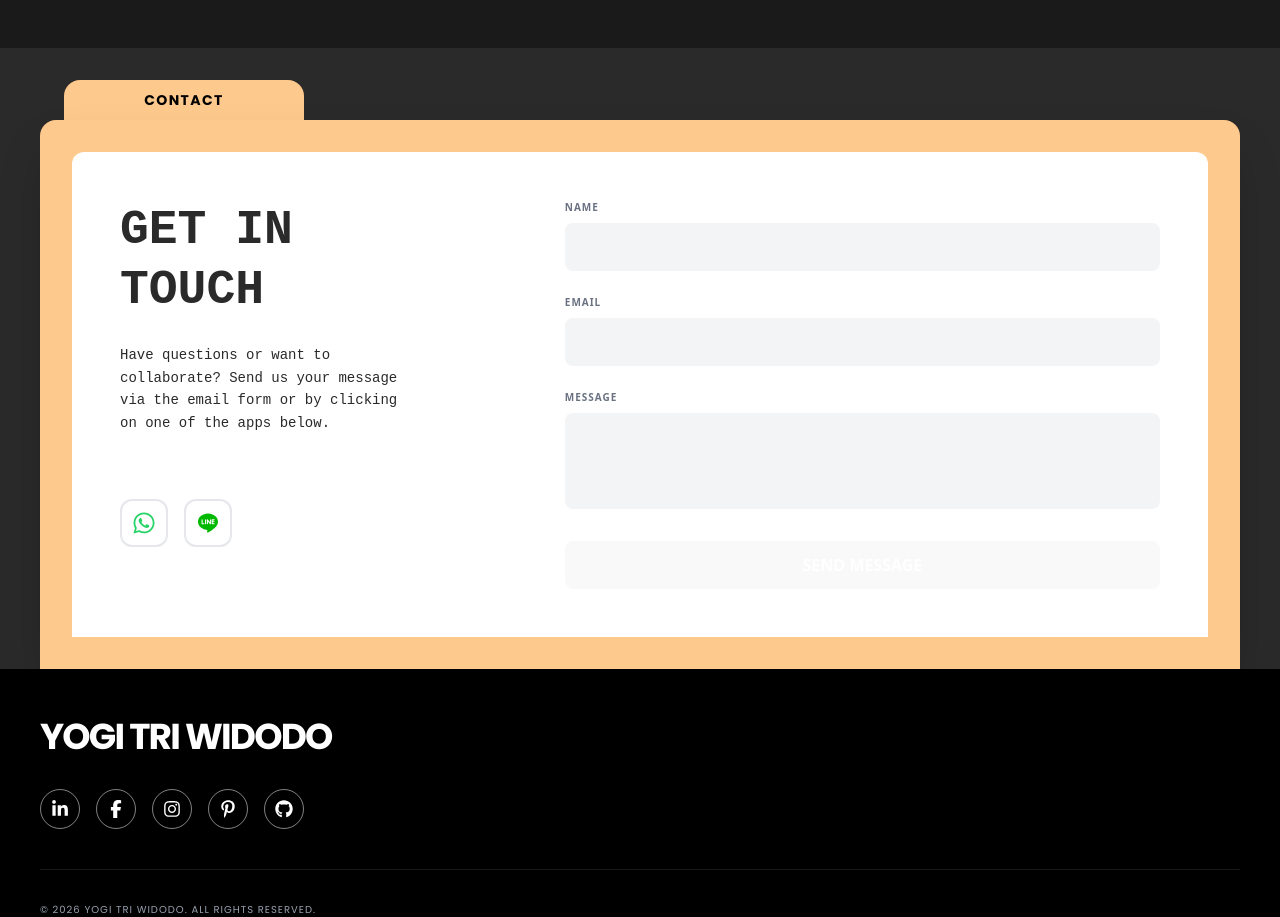
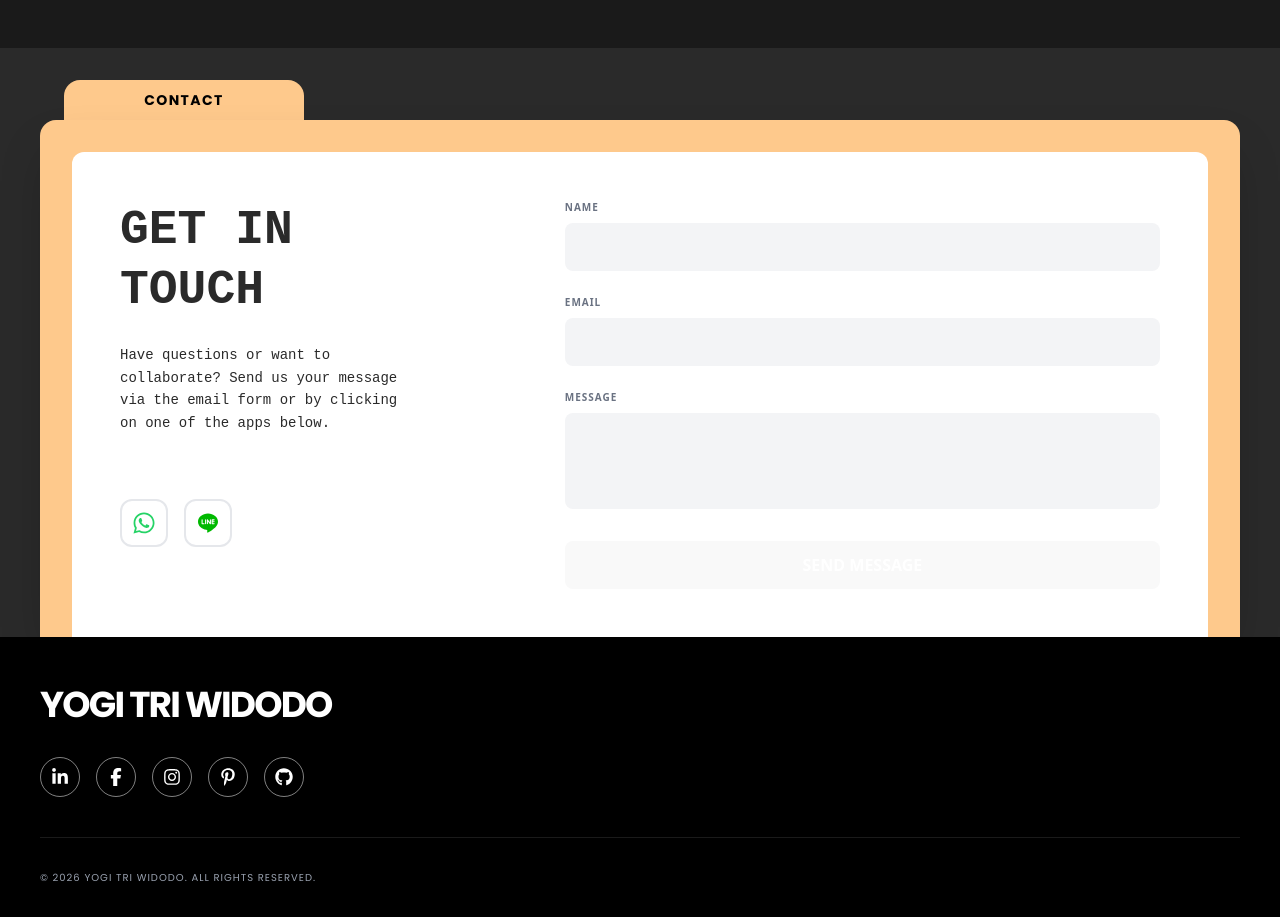
Before and after one commit to yogi3wdd/portofolio, a React (Vite) app in the folder frontend/: page /#contact in a window 1280 px wide. Shown: the part 2440-3357 px from the top of the page. Built offline with nearby package versions, Linux system fonts and the light colour scheme; no server answers; a web font is replaced by a local one.

Commit message:
bug di kontak

```diff
--- a/frontend/src/pages/Contact.tsx
+++ b/frontend/src/pages/Contact.tsx
@@ -42,7 +42,7 @@ const Contact = () => {
         </div>
 
         {/* BODY FOLDER */}
-        <div className="bg-[#FEC98C] rounded-t-2xl p-4 md:p-8 pb-0 shadow-2xl relative z-10">
+        <div className="bg-[#FEC98C] rounded-t-2xl p-4 md:p-8 pb-0 md:pb-0 shadow-2xl relative z-10">
           <div className="bg-white rounded-t-xl p-8 md:p-12 flex flex-col md:flex-row gap-12">
 
             {/* SISI KIRI: TEXT & SOCIALS */}
```
